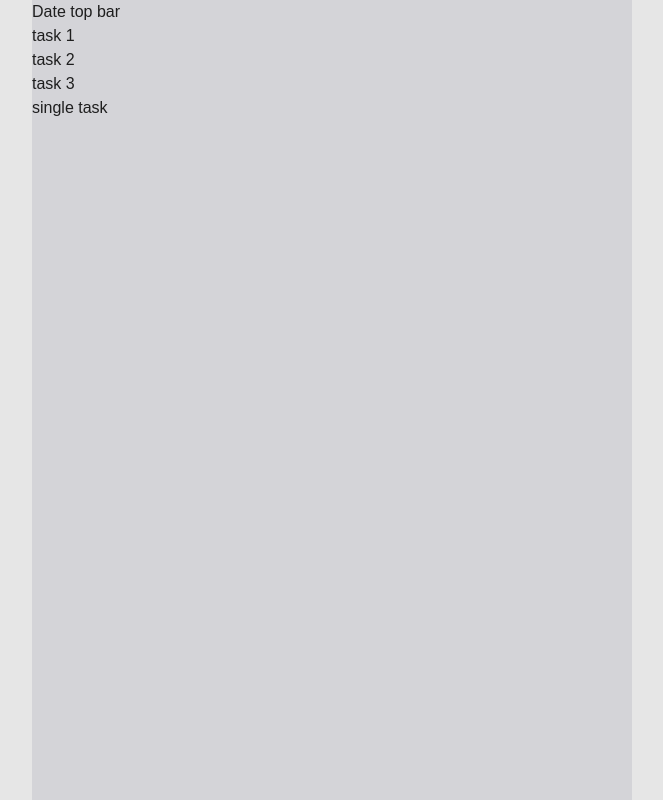
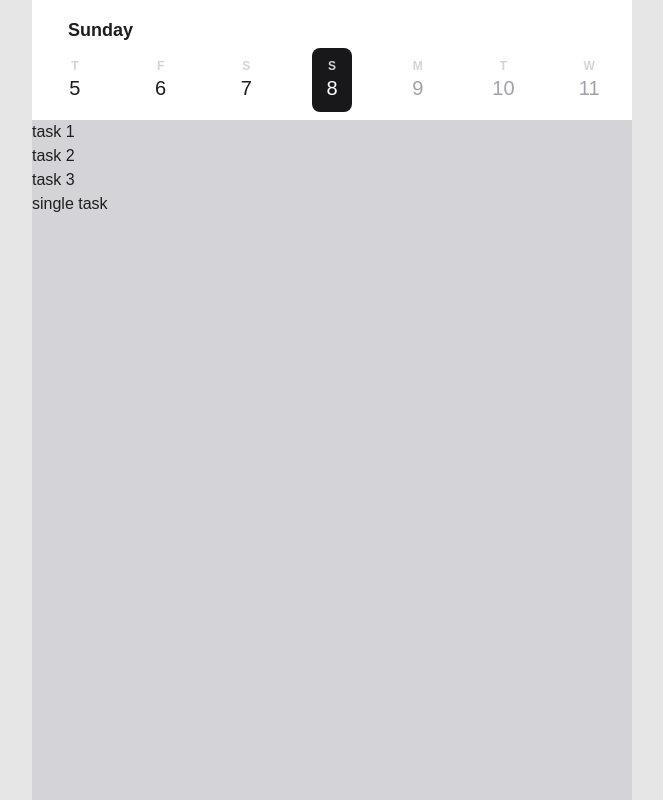
Before and after one commit to harshjha872/todo, a Next.js app: page / in a window 1280 px wide. Shown: the whole page, without its empty margins (308-971 px from the left). Built offline with nearby package versions, Linux system fonts and the light colour scheme.

Commit message:
added date topbar

```diff
--- a/app/components/DateTopbar/DateTopbar.tsx
+++ b/app/components/DateTopbar/DateTopbar.tsx
@@ -1,11 +1,65 @@
-import React from 'react'
+"use client";
 
-const DateTopbar = () => {
+import moment from "moment";
+import { useMemo } from "react";
+import { useState } from "react";
+
+const DateTopbar: React.FC = () => {
+  const today = moment();
+  const datesWithWeekdays = useMemo(() => getDates(today, 3), []);
+  const [selectedDate, setSelectedDate] = useState(datesWithWeekdays[3]);
+
   return (
-    <div>
-      Date top bar
+    <div id="DateTopbar" className="flex flex-col bg-white">
+      <div className="text-lg font-black px-9 pt-4">{selectedDate.weekday}</div>
+      <div className="flex">
+        {datesWithWeekdays.map((date) => (
+          <div
+            key={date.dateDay}
+            className="pb-2 pt-1 flex-1 flex justify-center items-center"
+          >
+            <div
+              onClick={() => setSelectedDate(date)}
+              className={
+                "px-[14px] py-[10px] cursor-pointer rounded-lg flex flex-col justify-center items-center " +
+                (selectedDate.dateDay === date.dateDay ? "bg-zinc-900" : "")
+              }
+            >
+              <div className="text-xs font-semibold text-zinc-300">
+                {date.weekdayNumber}
+              </div>
+              <div
+                className={
+                  "text-xl " +
+                  (selectedDate.dateDay === date.dateDay
+                    ? "!text-white "
+                    : "") +
+                  (today.date() < date.dateDay ? "text-zinc-400" : "")
+                }
+              >
+                {date.dateDay}
+              </div>
+            </div>
+          </div>
+        ))}
+      </div>
     </div>
-  )
+  );
+};
+
+//Getting all the dates with week around today
+function getDates(centerDate: moment.Moment, range: number) {
+  const dates = [];
+  for (let i = -range; i <= range; i++) {
+    const date = centerDate.clone().add(i, "days");
+    dates.push({
+      date: date.format("YYYY-MM-DD"),
+      dateDay: date.date(),
+      weekday: date.format("dddd"),
+      weekdayNumber: date.format("dddd")[0],
+    });
+  }
+  return dates;
 }
 
-export default DateTopbar
+export default DateTopbar;
```
